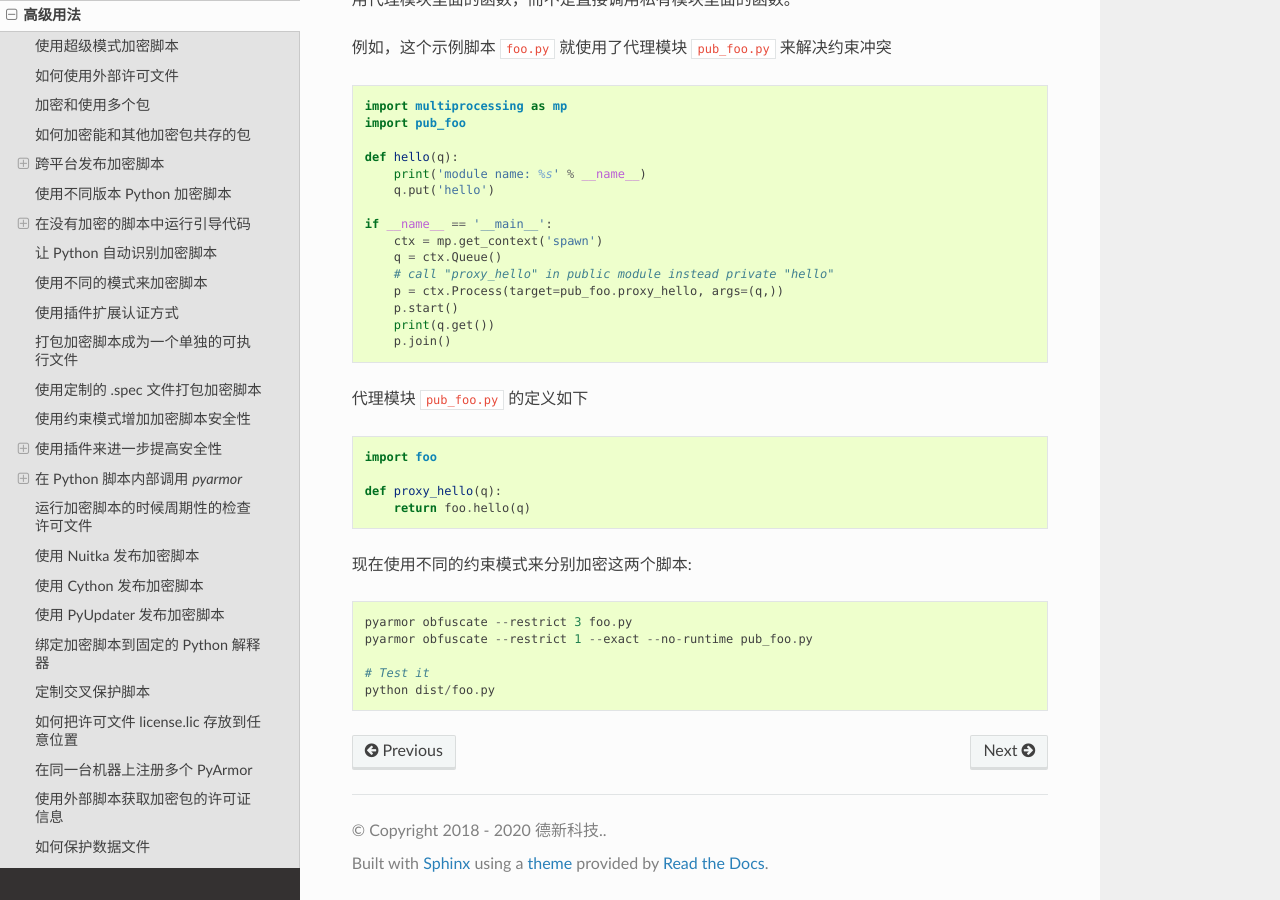
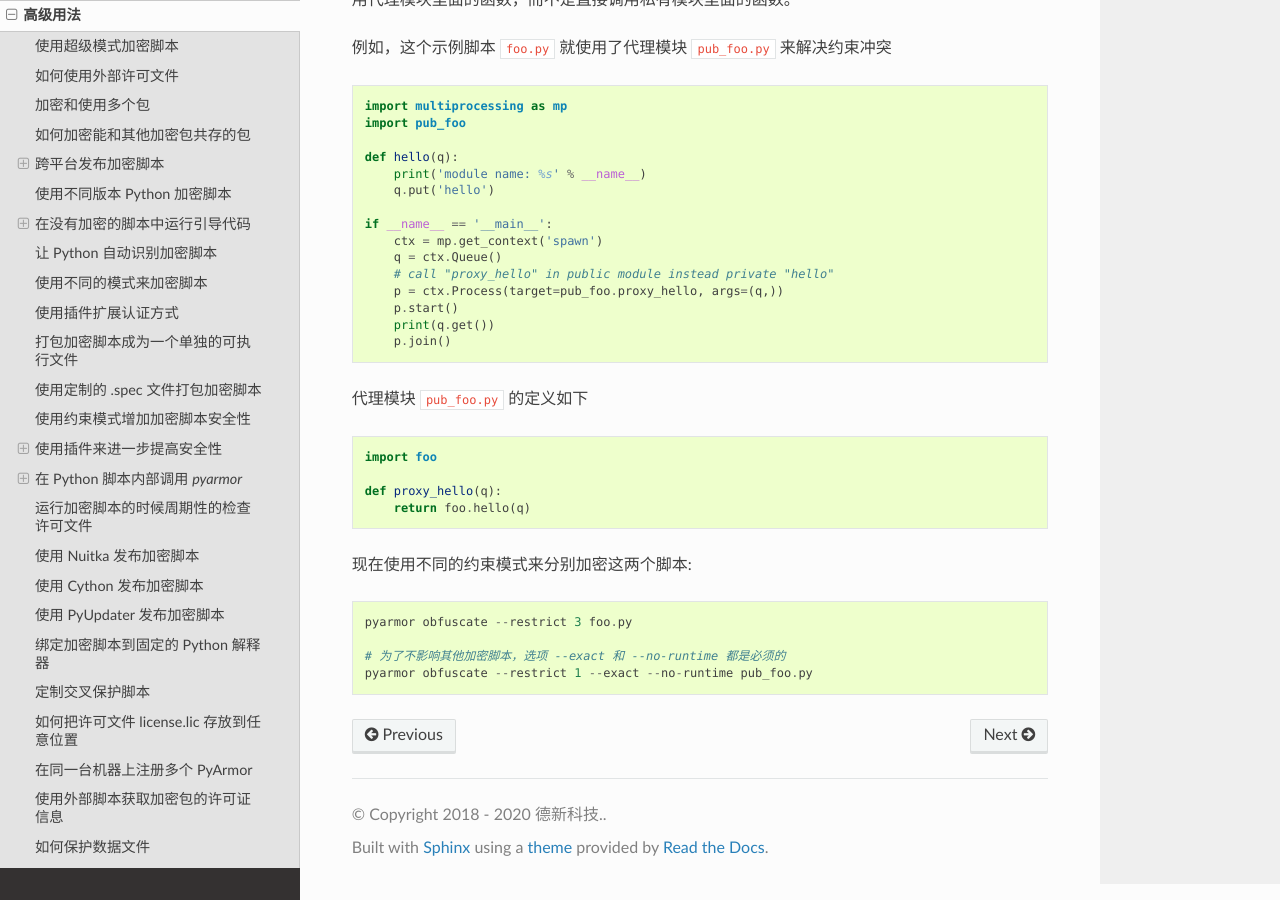
Before and after one commit to dashingsoft/pyarmor-docs-zh, a Sphinx documentation site: the page built from docs/advanced.rst, in a window 1280 px wide and 900 px high, scrolled down 27223 px. Built offline with Sphinx 7.4.7 and the Read the Docs theme 2.0.0, drawn with Linux system fonts in a browser that asks for light colours.

Commit message:
Refine doc

```diff
--- a/docs/advanced.rst
+++ b/docs/advanced.rst
@@ -1312,9 +1312,8 @@ PyArmor 不会加密数据文件，但是可以把数据文件使用脚本文件
 现在使用不同的约束模式来分别加密这两个脚本::
 
     pyarmor obfuscate --restrict 3 foo.py
+
+    # 为了不影响其他加密脚本，选项 --exact 和 --no-runtime 都是必须的
     pyarmor obfuscate --restrict 1 --exact --no-runtime pub_foo.py
 
-    # Test it
-    python dist/foo.py
-
 .. include:: _common_definitions.txt
```
